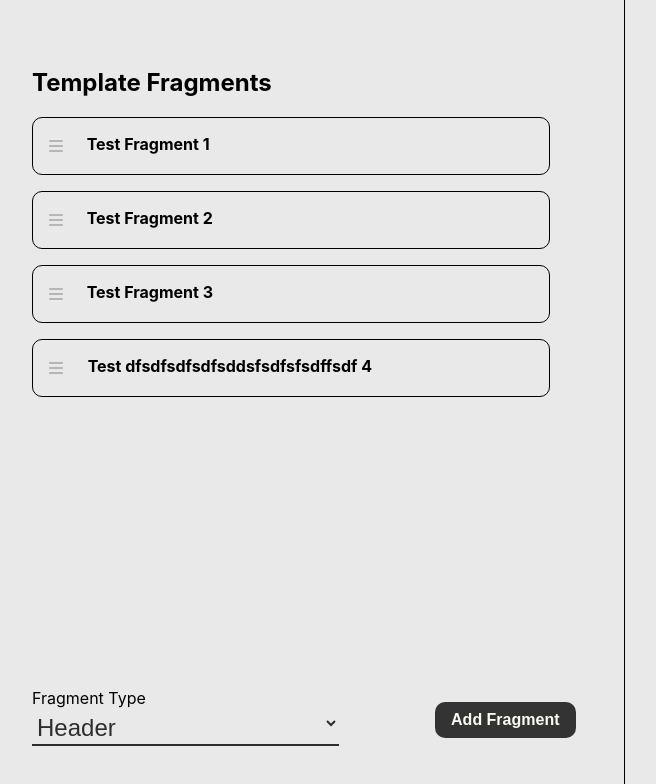
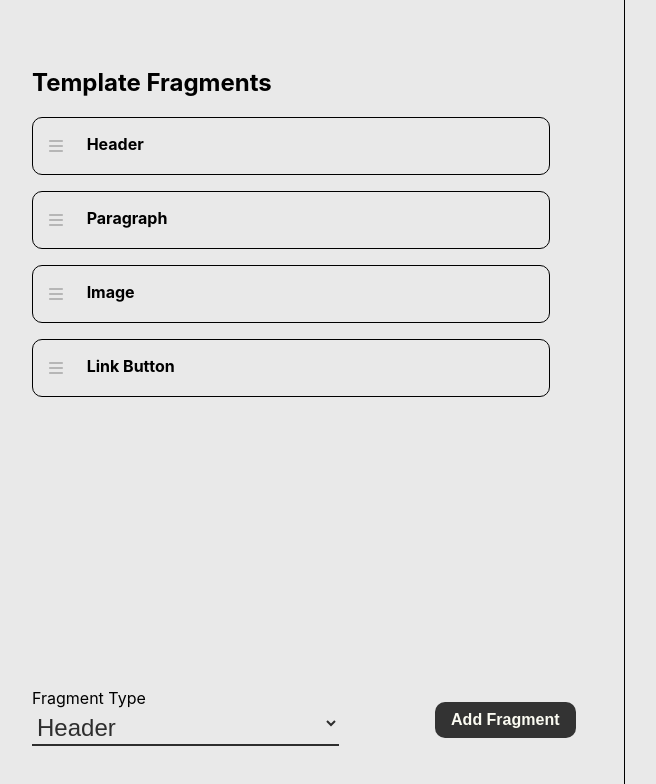
Before and after one commit to Nathan-Gilbert6917/email-template-builder, a React (Create React App) app: page / in a window 1280 px wide. Shown: the top 784 px of the page, without its empty margins (16-672 px from the left). Built offline with nearby package versions, Linux system fonts and the light colour scheme.

Commit message:
Fragment Item Name state

```diff
--- a/src/components/containers/fragment-list/FragmentList.tsx
+++ b/src/components/containers/fragment-list/FragmentList.tsx
@@ -1,16 +1,16 @@
 import React, { FC, useState } from 'react';
 
 import './FragmentList.css';
-import FragmentListItem, { FragmentListItemValues } from './fragment-list-item/FragmentListItem';
+import FragmentListItem, { FragmentValues } from './fragment-list-item/FragmentListItem';
 
 interface FragmentListProps {
-    items: FragmentListItemValues[];
+    items: FragmentValues[];
 }
 
 const FragmentList: FC<FragmentListProps> = (
     { items }
 ) => {
-    const [listItems, setListItems] = useState<FragmentListItemValues[]>(items);
+    const [listItems, setListItems] = useState<FragmentValues[]>(items);
 
   const handleDragStart = (e: React.DragEvent<HTMLDivElement>, index: number) => {
     e.dataTransfer.setData('index', index.toString());
--- a/src/components/containers/fragment-list/fragment-list-item/FragmentListItem.tsx
+++ b/src/components/containers/fragment-list/fragment-list-item/FragmentListItem.tsx
@@ -4,15 +4,22 @@ import './FragmentListItem.css';
 import { FontAwesomeIcon } from '@fortawesome/react-fontawesome';
 import { faBars, faEdit, faEye, faEyeSlash, faTrash } from '@fortawesome/free-solid-svg-icons';
 import IconButton from '../../../inputs/icon-button/IconButton';
+import { HeaderFragmentValues } from '../../../fragment-options/header/HeaderFragment';
+import { ImageFragmentValues } from '../../../fragment-options/image/ImageFragment';
+import { LinkButtonFragmentValues } from '../../../fragment-options/link-button/LinkButtonFragment';
+import { ParagraphFragmentValues } from '../../../fragment-options/paragraph/ParagraphFragment';
+import { fragmentTypeText } from '../../template-creator/TemplateCreator';
 
-export interface FragmentListItemValues {
-    id: string;
-    content: string;
+export type FragmentTypes = HeaderFragmentValues | ParagraphFragmentValues | LinkButtonFragmentValues | ImageFragmentValues;
+
+export interface FragmentValues {
+  id: string;
+  content: FragmentTypes;
 }
 
 interface FragmentListItemProps {
     id: string;
-    content: string;
+    content: FragmentTypes;
     onDragStart: (e: DragEvent<HTMLDivElement>, id: string) => void;
 }
 
@@ -30,6 +37,10 @@ const FragmentListItem: FC<FragmentListItemProps> = (
         setHideIcon(!hideIcon);
     }
 
+    const name = () => {
+        return fragmentTypeText(content.type);
+    }
+
     return (
         <div className='fragment-item-box' draggable id={id.toString()} onDragStart={handleDragStart}>
             <span className='fragment-item-front-content'>
@@ -37,7 +48,7 @@ const FragmentListItem: FC<FragmentListItemProps> = (
                     <FontAwesomeIcon icon={faBars} />
                 </span>
                 <span className='fragment-item-content'>
-                    {content}
+                    {name()}
                 </span>
             </span>
             <span className='fragment-item-icon-group'>
--- a/src/components/containers/template-creator/TemplateCreator.tsx
+++ b/src/components/containers/template-creator/TemplateCreator.tsx
@@ -1,13 +1,39 @@
 import React, { FC, useState } from 'react';
 
 import './TemplateCreator.css';
-import FragmentList from '../fragment-list/FragmentList';
-import { FragmentListItemValues } from '../fragment-list/fragment-list-item/FragmentListItem';
 import ModalOverlay from '../modal-overlay/ModalOverlay';
 import GeneralButton from '../../inputs/general-button/GeneralButton';
 import ParagraphFragment, { ParagraphFragmentValues } from '../../fragment-options/paragraph/ParagraphFragment';
 import TemplateRenderer from '../template-renderer/TemplateRenderer';
 import DropDownSelect, { DropDownSelectValue } from '../../inputs/dropdown-select/DropDownSelect';
+import { HeaderFragmentValues } from '../../fragment-options/header/HeaderFragment';
+import { LinkButtonFragmentValues } from '../../fragment-options/link-button/LinkButtonFragment';
+import { ImageFragmentValues } from '../../fragment-options/image/ImageFragment';
+import { FragmentValues } from '../fragment-list/fragment-list-item/FragmentListItem';
+import FragmentList from '../fragment-list/FragmentList';
+
+
+type FragmentType = "header" | "paragraph" | "link-button" | "image";
+
+export const isFragmentType = (value: string): value is FragmentType => {
+    return ["header", "paragraph", "link-button", "image"].includes(value);
+};
+
+const fragmentOptions:DropDownSelectValue[] = [
+    { text: 'Header', value: 'header' },
+    { text: 'Paragraph', value: 'paragraph' },
+    { text: 'Link Button', value: 'link-button' },
+    { text: 'Image', value: 'image' },
+];
+
+export const fragmentTypeText = (type: FragmentType) => {
+    return fragmentOptions.filter(({text, value}) => {
+        if (isFragmentType(value) && value === type) {
+            return text;
+        }
+        return false;
+    })[0].text;
+}
 
 interface TemplateCreatorProps {
 }
@@ -15,37 +41,84 @@ interface TemplateCreatorProps {
 const TemplateCreator: FC<TemplateCreatorProps> = (
 ) => {
 
-    const fragmentList: FragmentListItemValues[] = [
+    const headerFragmentState:HeaderFragmentValues = {
+        type: 'header',
+        widthValues: { width: 100, percentWidth: false },
+        heightValues: { height: 100, percentHeight: false }
+    }
+
+    const paragraphFragmentState:ParagraphFragmentValues = {
+        type: 'paragraph',
+        widthValues: { width: 100, percentWidth: false },
+        heightValues: { height: 100, percentHeight: false }
+    }
+
+    const imageFragmentState:ImageFragmentValues = {
+        type: 'image',
+        imageValues: {
+            imageLink: '',
+            altText: ''
+        },
+        widthValues: { width: 100, percentWidth: false },
+        heightValues: { height: 100, percentHeight: false }
+    }
+
+    const linkButtonFragmentState:LinkButtonFragmentValues = {
+        type: 'link-button',
+        linkButtonValues: {
+            hrefLink: ''
+        },
+        widthValues: { width: 100, percentWidth: false },
+        heightValues: { height: 100, percentHeight: false }
+    }
+
+    const fragmentList: FragmentValues[] = [
         {
             id: "Id4",
-            content: "Test Fragment 1"
+            content: headerFragmentState
         },
         {
             id: "Id5",
-            content: "Test Fragment 2"
+            content: paragraphFragmentState
         },
         {
             id: "Id1",
-            content: "Test Fragment 3"
+            content: imageFragmentState
         },
         {
             id: "Id8",
-            content: "Test dfsdfsdfsdfsddsfsdfsfsdffsdf 4"
+            content: linkButtonFragmentState
         }
     ]
 
-    const [showModal, setShowModal] = useState(false);
-    const [fragmentTypeSelected, setFragmentTypeSelected] = useState("header");
+    const intialState: {
+        showModal: boolean;
+        fragmentTypeSelected: FragmentType;
+        fragmentList: FragmentValues[];
+    } = {
+        showModal: false,
+        fragmentTypeSelected: "header",
+        fragmentList: fragmentList,
+    }
+
+    const [templateCreationState, setTemplateCreationState] = useState(intialState);
+
     const handleModalShow = () => {
-        setShowModal(!showModal);
+        setTemplateCreationState({...templateCreationState, showModal: !templateCreationState.showModal});
     }
 
     const handleModalDone = () => {
         handleModalShow();
     }
 
-    const handleFragmentUpdate = () => {
+    const handleFragmentTypeUpdate = (value: string) => {
+        if (isFragmentType(value)) {
+            setTemplateCreationState({...templateCreationState, fragmentTypeSelected: value});
+        }
+    }
 
+    const handleFragmentUpdate = (values: ParagraphFragmentValues) => {
+        // setTemplateCreationState({...templateCreationState, fragment: values});
     }
 
     const fragmentValues: ParagraphFragmentValues = {
@@ -60,14 +133,8 @@ const TemplateCreator: FC<TemplateCreatorProps> = (
         }
     }
 
-    const fragmentOptions:DropDownSelectValue[] = [
-        { text: 'Header', value: 'header' },
-        { text: 'Paragraph', value: 'paragraph' },
-        { text: 'Link Button', value: 'link-button' },
-        { text: 'Image', value: 'image' },
-    ];
 
-    const fragmentTypeText = fragmentOptions.filter(({value}) => value === fragmentTypeSelected)[0].text;
+
 
     return (
         <div className='template-creator-box'>
@@ -76,10 +143,10 @@ const TemplateCreator: FC<TemplateCreatorProps> = (
                 <FragmentList items={fragmentList} />
             </div>
             <div className='fragment-add-container'>
-                <DropDownSelect label={'Fragment Type'} value={fragmentTypeSelected} options={fragmentOptions} onChange={setFragmentTypeSelected} />
+                <DropDownSelect label={'Fragment Type'} value={templateCreationState.fragmentTypeSelected} options={fragmentOptions} onChange={handleFragmentTypeUpdate} />
                 <GeneralButton label={'Add Fragment'} onClick={handleModalShow} />
             </div>
-            <ModalOverlay title={`${fragmentTypeText} Fragment Designer`} show={showModal} handleClose={handleModalShow} handleDone={handleModalDone}>
+            <ModalOverlay title={`${fragmentTypeText(templateCreationState.fragmentTypeSelected)} Fragment Designer`} show={templateCreationState.showModal} handleClose={handleModalShow} handleDone={handleModalDone}>
                 <ParagraphFragment values={fragmentValues} onChange={handleFragmentUpdate} />
                 <TemplateRenderer/>
             </ModalOverlay>
```
Also changed, not shown: src/components/fragment-options/header/HeaderFragment.tsx (+7 -7 lines), src/components/fragment-options/image/ImageFragment.tsx (+4 -4 lines), src/components/fragment-options/link-button/LinkButtonFragment.tsx (+6 -6 lines).
